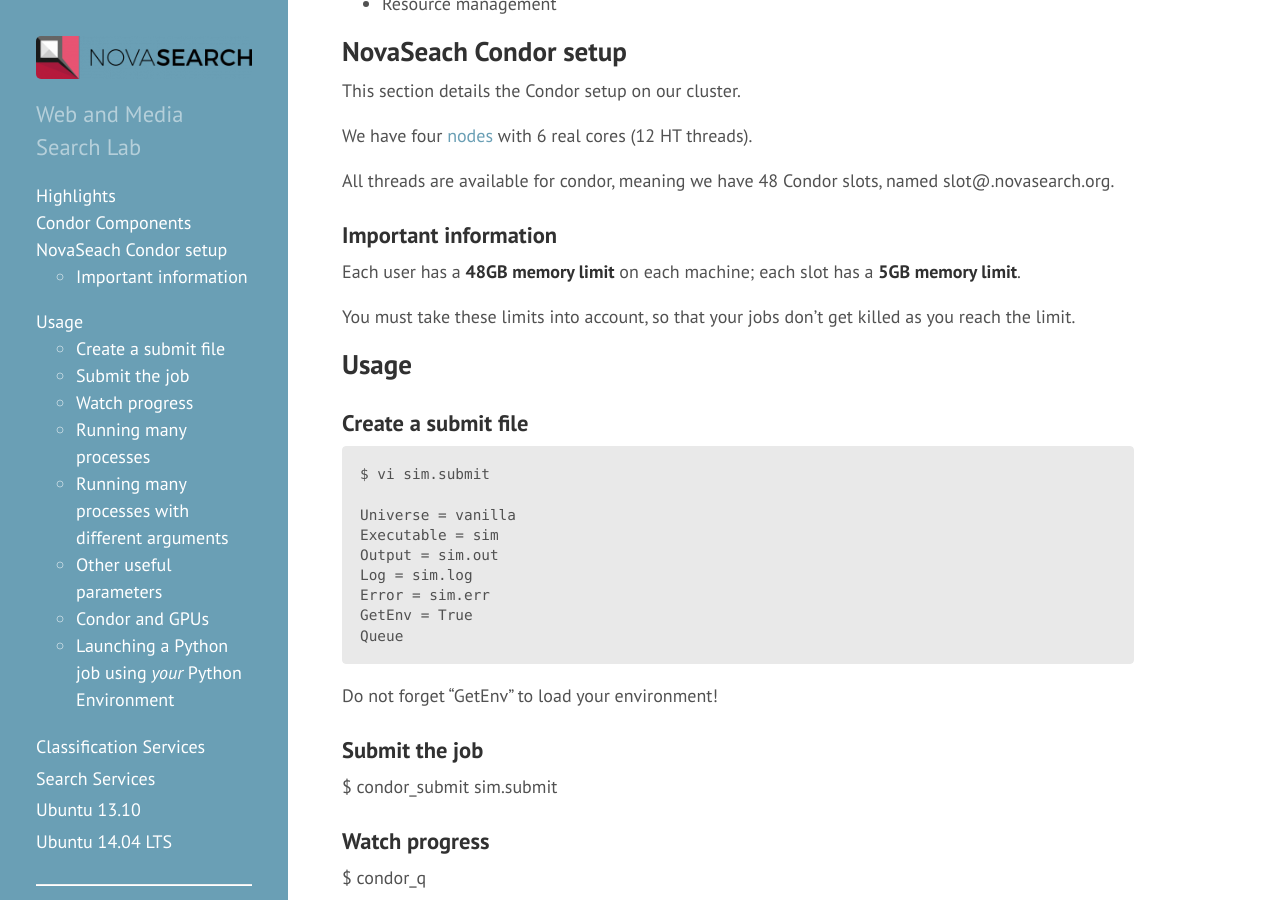
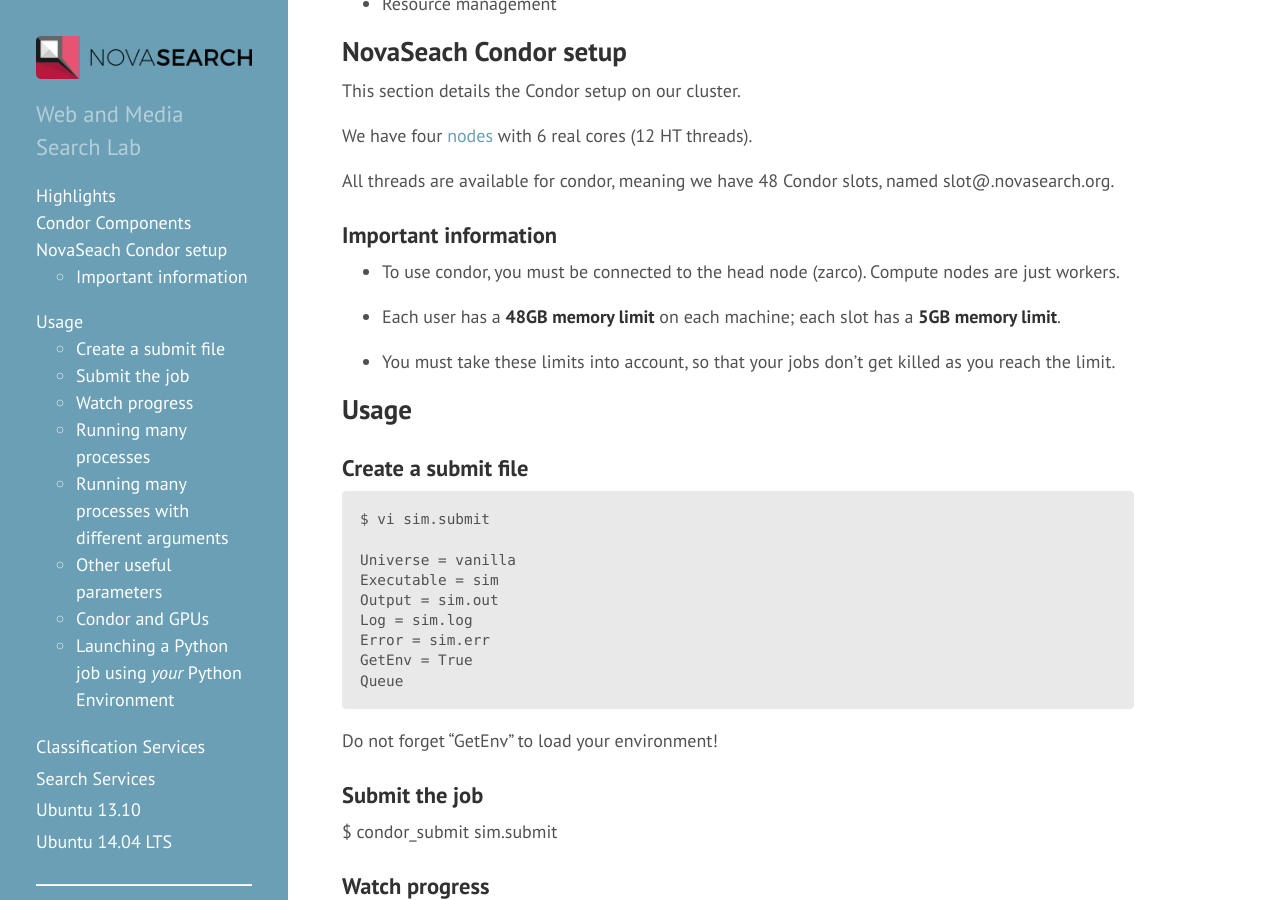
Before and after one commit to novasearch/wiki.novasearch.org, a Jekyll site: the page built from wiki/Condor.md, in a window 1280 px wide and 900 px high, scrolled down 681 px. Built offline with Jekyll 4.4.1, drawn with Linux system fonts in a browser that asks for light colours.

Commit message:
Update Condor.md - Updated important information

```diff
--- a/wiki/Condor.md
+++ b/wiki/Condor.md
@@ -45,10 +45,12 @@
 
 ### Important information
 
-Each user has a **48GB memory limit** on each machine; each slot has a
+* To use condor, you must be connected to the head node (zarco). Compute nodes are just workers.
+
+* Each user has a **48GB memory limit** on each machine; each slot has a
 **5GB memory limit**.
 
-You must take these limits into account, so that your jobs don't get
+* You must take these limits into account, so that your jobs don't get
 killed as you reach the limit.
 
 Usage
```
